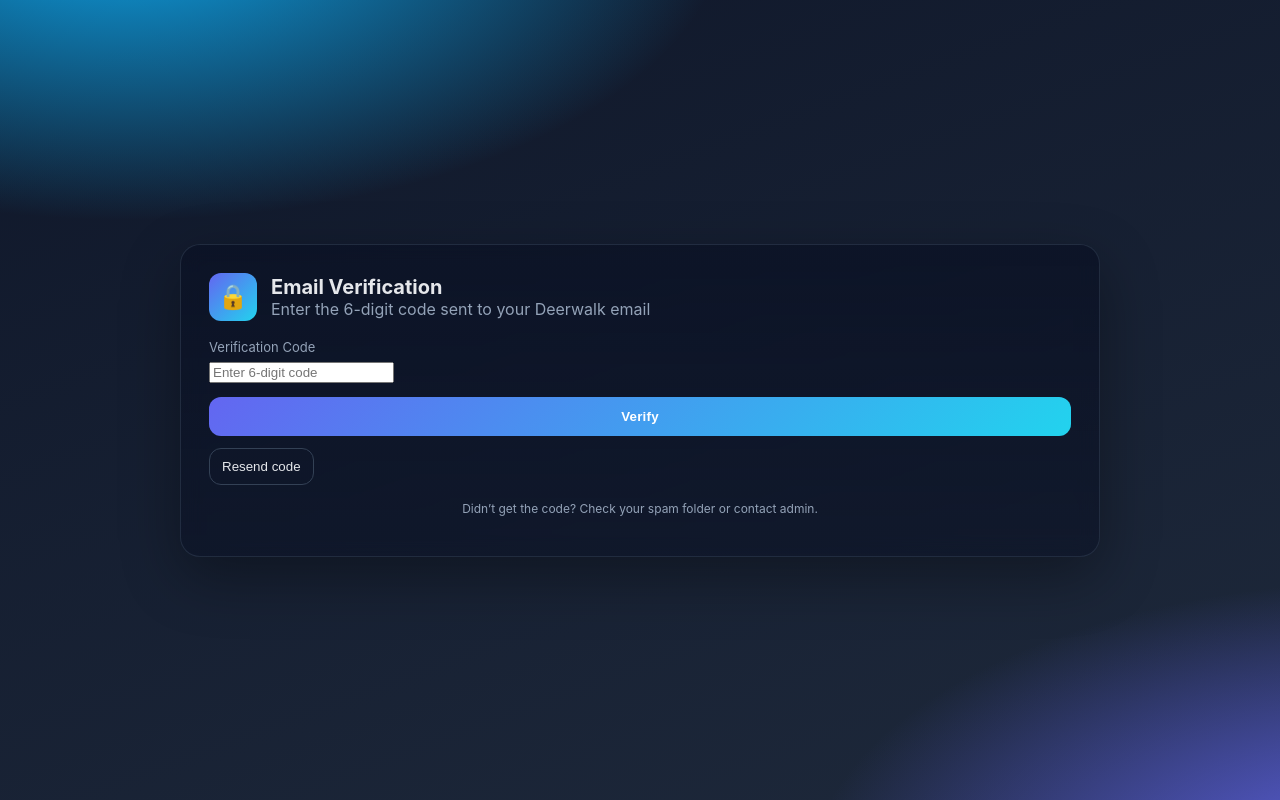
After one commit to sammy-60/school-predictive, a Flask app: page /verify-otp/1 in a window 1280 px wide. The commit adds this page. Run offline with Flask 3, Linux system fonts and the light colour scheme.

Commit message:
Added OTP verification system and updated login flow

```diff
--- a/app.py
+++ b/app.py
@@ -1,71 +1,149 @@
 # app.py
+from flask_mail import Mail, Message
+import random
 import os
+import re
 import click
 from flask import Flask, render_template, request, redirect, url_for, flash
 from flask_login import (
     LoginManager, login_user, login_required, logout_user, current_user
 )
 from flask_migrate import Migrate
-
-# local imports
-from models import db, User
+from models import db, User  # local imports
 
 # ------------------------------------------------------------------------------
 # App & Config
 # ------------------------------------------------------------------------------
 app = Flask(__name__, template_folder="templates", static_folder="static")
 
-# Change this in production or set SECRET_KEY in environment
+# Secret Key (change in production)
 app.config["SECRET_KEY"] = os.getenv("SECRET_KEY", "dev-change-me")
 
-# DB: use env DATABASE_URL if present, else SQLite (easy for dev)
-# Example MySQL: mysql+mysqldb://root:password@localhost/school_db?charset=utf8mb4
+# ------------------------------------------------------------------------------
+# Database Configuration
+# ------------------------------------------------------------------------------
+# Dev default (SQLite). For MySQL, set DATABASE_URL env:
+# mysql+mysqldb://root:password@localhost/school_db?charset=utf8mb4
 app.config["SQLALCHEMY_DATABASE_URI"] = os.getenv("DATABASE_URL", "sqlite:///school.db")
 app.config["SQLALCHEMY_TRACK_MODIFICATIONS"] = False
 
-# Init extensions
+# ------------------------------------------------------------------------------
+# Email (Mail) Configuration - for OTP Verification
+# ------------------------------------------------------------------------------
+# TIP: Use Gmail with an App Password (not your normal password).
+app.config["MAIL_SERVER"] = "smtp.gmail.com"
+app.config["MAIL_PORT"] = 587
+app.config["MAIL_USE_TLS"] = True
+app.config["MAIL_USERNAME"] = os.getenv("MAIL_USERNAME", "yourgmail@gmail.com")
+app.config["MAIL_PASSWORD"] = os.getenv("MAIL_PASSWORD", "your-app-password")
+app.config["MAIL_DEFAULT_SENDER"] = os.getenv("MAIL_DEFAULT_SENDER", "yourgmail@gmail.com")
+
+# Initialize extensions
 db.init_app(app)
 migrate = Migrate(app, db)
+login_manager = LoginManager(app)
+login_manager.login_view = "login"
+login_manager.login_message_category = "info"
+mail = Mail(app)
 
-login_manager = LoginManager(app)
-login_manager.login_view = "login"    # redirect here if not logged in
-login_manager.login_message_category = "info"
-
+# Temporary in-memory OTP store (email -> code)
+otp_storage = {}
 
 @login_manager.user_loader
 def load_user(user_id: str):
     return User.query.get(int(user_id))
 
-
 # ------------------------------------------------------------------------------
 # Routes
 # ------------------------------------------------------------------------------
+
 @app.route("/")
 def home():
     return redirect(url_for("dashboard" if current_user.is_authenticated else "login"))
 
-
+# ✅ Login with @deerwalk.edu.np or @gmail.com + OTP
 @app.route("/login", methods=["GET", "POST"])
 def login():
     message = None
+
     if request.method == "POST":
-        email_or_username = request.form.get("email", "").strip()
+        email = request.form.get("email", "").strip().lower()
         password = request.form.get("password", "")
 
-        # allow either email or username in the "email" field
-        user = (
-            User.query.filter_by(email=email_or_username).first()
-            or User.query.filter_by(username=email_or_username).first()
-        )
+        # Allowed domains
+        allowed_domains = ["@deerwalk.edu.np", "@gmail.com"]
+        if not any(email.endswith(d) for d in allowed_domains):
+            message = "❌ Only emails ending with @deerwalk.edu.np or @gmail.com are allowed."
+            return render_template("login.html", message=message, title="SMS-PRA")
 
-        if user and user.check_password(password):
+        # Validate email format strictly for those domains
+        if not re.match(r"^[a-zA-Z0-9._%+-]+@(deerwalk\.edu\.np|gmail\.com)$", email):
+            message = "❌ Invalid email format. Use a valid Deerwalk or Gmail address."
+            return render_template("login.html", message=message, title="SMS-PRA")
+
+        # Find or auto-create user
+        user = User.query.filter_by(email=email).first()
+        if not user:
+            # Auto-create student user with generated password
+            username = email.split("@")[0]
+            temp_password = os.urandom(6).hex()
+            user = User(username=username, email=email, role="student")
+            user.set_password(temp_password)
+            db.session.add(user)
+            db.session.commit()
+
+        # Check password (only if user already knows one; for new users it’s temp)
+        if not user.check_password(password):
+            message = "❌ Incorrect password."
+            return render_template("login.html", message=message, title="SMS-PRA")
+
+        # Send OTP
+        otp = random.randint(100000, 999999)
+        otp_storage[email] = otp
+
+        try:
+            msg = Message("Your Login Verification Code", recipients=[email])
+            msg.body = f"""Dear {user.username},
+
+Your login verification code is: {otp}
+(It expires in 5 minutes.)
+
+— SMS-PRA
+"""
+            mail.send(msg)
+        except Exception as e:
+            # For dev convenience, show OTP in console if email fails
+            print("⚠️ Mail send failed:", e)
+            print("DEV OTP =", otp)
+            flash("Could not send email — using dev mode. Check terminal for OTP.", "warning")
+
+        flash("📩 A verification code has been sent to your email.", "info")
+        return redirect(url_for("verify_otp", email=email))
+
+    return render_template("login.html", message=message, title="SMS-PRA")
+
+
+# ✅ OTP verification
+@app.route("/verify-otp/<email>", methods=["GET", "POST"])
+def verify_otp(email):
+    email = email.lower()
+    if request.method == "POST":
+        entered_otp = request.form.get("otp", "").strip()
+        real = otp_storage.get(email)
+        if real and str(real) == entered_otp:
+            # OTP ok — consume it and log user in
+            del otp_storage[email]
+            user = User.query.filter_by(email=email).first()
+            if not user:
+                flash("User record not found. Please login again.", "danger")
+                return redirect(url_for("login"))
             login_user(user)
-            flash(f"Welcome, {user.username}!", "success")
+            flash("✅ Login successful!", "success")
             return redirect(url_for("dashboard"))
         else:
-            message = "Invalid email/username or password"
+            flash("❌ Invalid or expired OTP.", "danger")
 
-    return render_template("login.html", message=message, title="SMS-PRA")
+    return render_template("verify_otp.html", email=email)
 
 
 @app.route("/logout")
@@ -79,40 +157,39 @@ def logout():
 @app.route("/dashboard")
 @login_required
 def dashboard():
-    # You can branch UI by role here
-    # if current_user.role == "student": ...
-    # if current_user.role == "faculty": ...
-    # if current_user.role == "admin": ...
+    # Role-based dashboard (customize later)
     return render_template("dashboard.html", title="Dashboard", user=current_user)
 
-
 # ------------------------------------------------------------------------------
-# CLI helper to create users (safe & easy)
+# CLI: create-user
 # ------------------------------------------------------------------------------
 @app.cli.command("create-user")
 @click.option("--username", prompt=True)
 @click.option("--email", prompt=True)
-@click.option("--role", type=click.Choice(["student", "faculty", "admin"]), prompt=True)
+@click.option("--role", type=click.Choice(["student", "faculty", "admin"]), prompt=True, default="student")
 @click.option("--password", prompt=True, hide_input=True, confirmation_prompt=True)
 def create_user(username, email, role, password):
     """Create a user from the command line."""
+    email = email.strip().lower()
+    if not re.match(r"^[a-zA-Z0-9._%+-]+@(deerwalk\.edu\.np|gmail\.com)$", email):
+        click.echo("❌ Email must be @deerwalk.edu.np or @gmail.com")
+        return
+
     with app.app_context():
         if User.query.filter((User.username == username) | (User.email == email)).first():
-            click.echo("A user with that username or email already exists.")
+            click.echo("⚠️ A user with that username or email already exists.")
             return
+
         u = User(username=username, email=email, role=role)
         u.set_password(password)
         db.session.add(u)
         db.session.commit()
         click.echo(f"✅ Created user {username} ({role})")
 
-
 # ------------------------------------------------------------------------------
-# Entrypoint (optional when you use `flask run`)
+# Entry Point
 # ------------------------------------------------------------------------------
 if __name__ == "__main__":
-    # running directly: `python app.py`
     with app.app_context():
-        # ensure DB file exists on first run when using SQLite
-        db.create_all()
+        db.create_all()  # Ensure DB exists (SQLite)
     app.run(debug=True)
--- a/requirements.txt
+++ b/requirements.txt
@@ -3,6 +3,7 @@ blinker==1.9.0
 click==8.3.0
 Flask==3.1.2
 Flask-Login==0.6.3
+Flask-Mail==0.10.0
 Flask-Migrate==4.1.0
 Flask-SQLAlchemy==3.1.1
 itsdangerous==2.2.0
--- /dev/null
+++ b/templates/verify_otp.html
@@ -0,0 +1,44 @@
+<!doctype html>
+<html lang="en">
+<head>
+  <meta charset="UTF-8" />
+  <meta name="viewport" content="width=device-width,initial-scale=1" />
+  <title>Email Verification · SMS-PRA</title>
+  <link rel="stylesheet" href="{{ url_for('static', filename='style.css') }}">
+</head>
+<body class="bg">
+  <div class="auth-wrapper">
+    <div class="auth-card">
+      <div class="brand">
+        <div class="logo">🔒</div>
+        <div>
+          <h1>Email Verification</h1>
+          <div class="muted">Enter the 6-digit code sent to your Deerwalk email</div>
+        </div>
+      </div>
+
+      {% if message %}
+      <div class="alert">{{ message }}</div>
+      {% endif %}
+
+      <!-- OTP Input Form -->
+      <form method="post" class="form">
+        <div class="field">
+          <span>Verification Code</span>
+          <input type="text" name="otp" placeholder="Enter 6-digit code" required />
+        </div>
+        <button type="submit" class="btn-primary">Verify</button>
+      </form>
+
+      <!-- 🔁 Add this below -->
+      <form method="post" action="{{ url_for('resend_otp', email=email) }}" style="margin-top:12px;">
+        <button class="ghost" type="submit">Resend code</button>
+      </form>
+
+      <div class="center small muted" style="margin-top:16px">
+        <p>Didn’t get the code? Check your spam folder or contact admin.</p>
+      </div>
+    </div>
+  </div>
+</body>
+</html>
```
Also changed, not shown: templates/login.html (+32 -7 lines).
